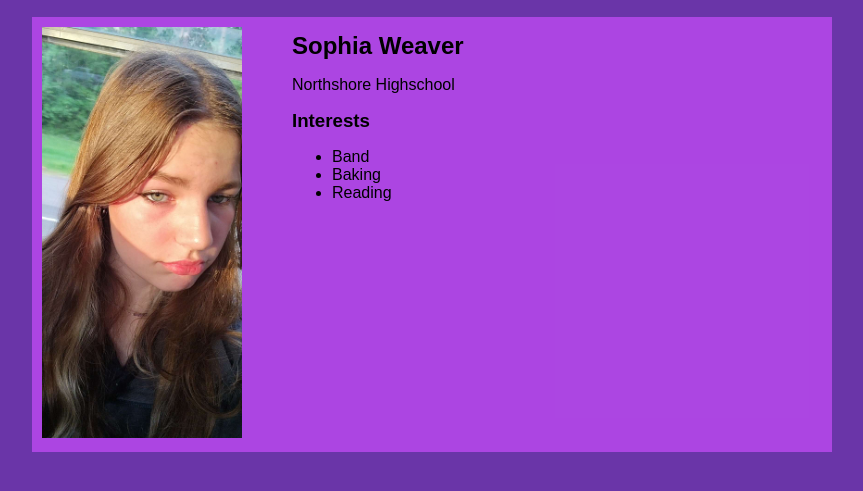
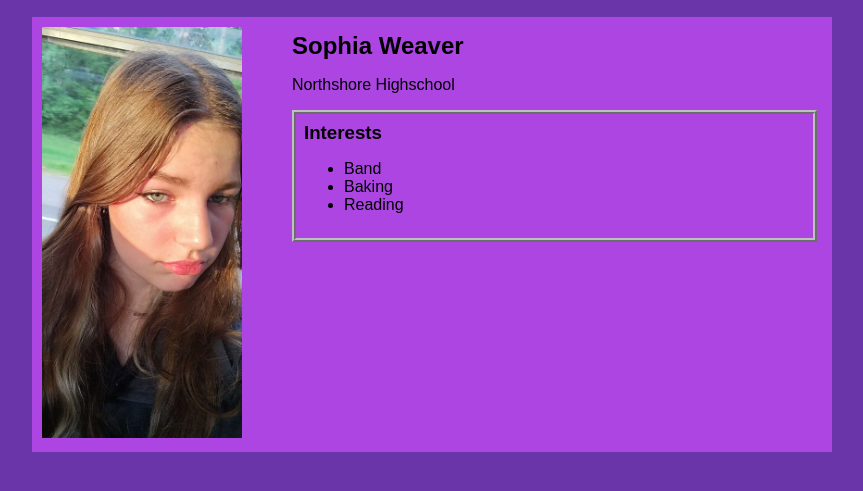
Before and after one commit to sophiaweaver/sophiaweaver.github.io, a plain HTML site: page index.html in a window 1280 px wide. Shown: the part 91-582 px from the top of the page, without its empty margins (208-1071 px from the left). Drawn offline with Linux system fonts and the light colour scheme.

Commit message:
pushing website

```diff
--- a/index.html
+++ b/index.html
@@ -94,7 +94,7 @@
                     <h2>Sophia Weaver</h2>
                     <p>Northshore Highschool</p>
                     <!-- Interests section -->
-                    <div id.interests>
+                    <div id = "interests">
                         <h3>Interests</h3>
                         <ul>
                             <li>Band</li>
```
